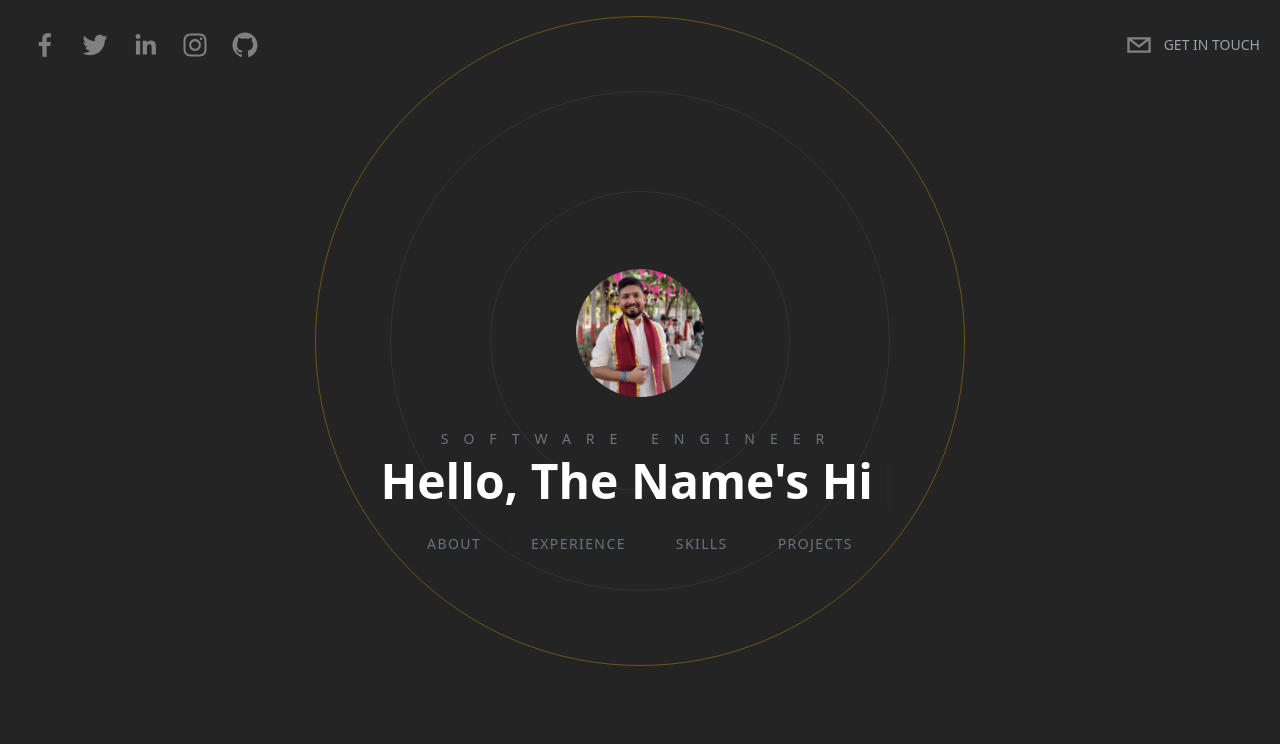
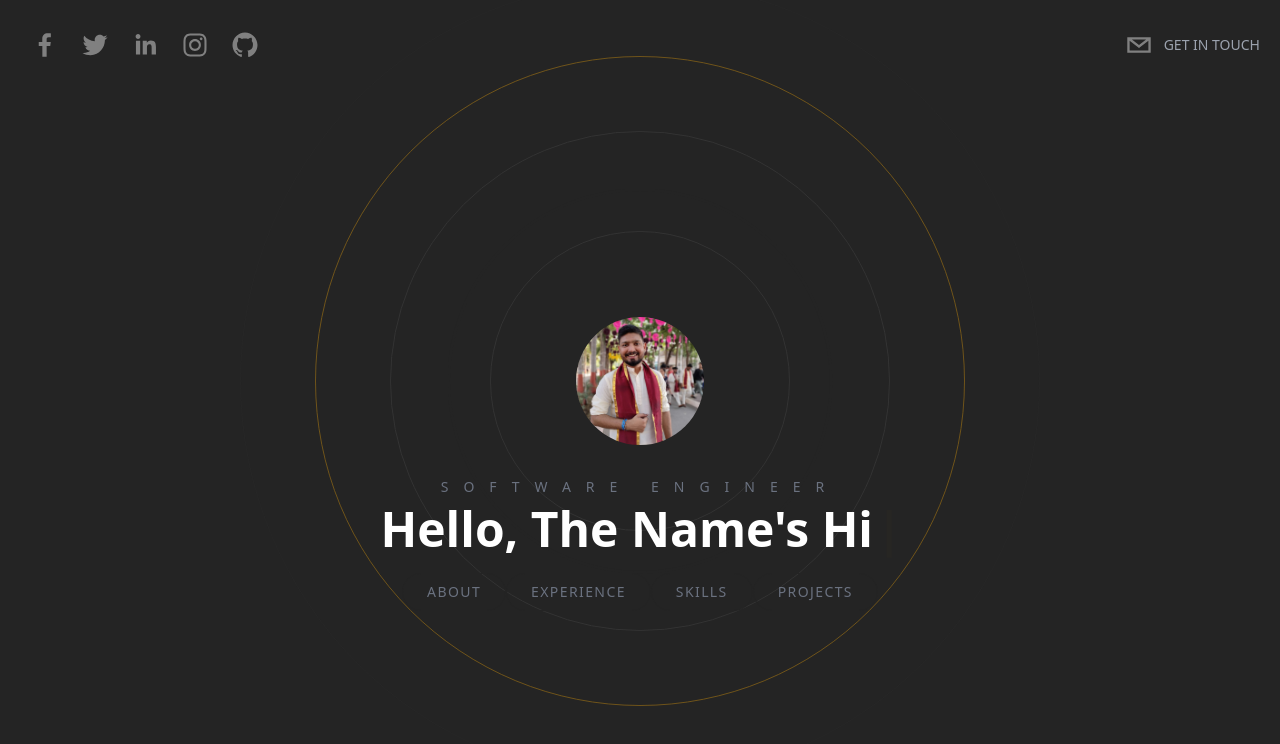
Before and after one commit to HimanshuGabhane4135/next-portfolio, a Next.js app: page / in a window 1280 px wide. Shown: the top 744 px of the page. Built offline with nearby package versions, Linux system fonts and the light colour scheme.

Commit message:
Hero section issue resolved

```diff
--- a/components/BackgroundCircles.tsx
+++ b/components/BackgroundCircles.tsx
@@ -3,7 +3,7 @@ import { motion } from "framer-motion";
 
 type Props = {};
 
-export default function BackgroundCircles({}: Props) {
+export default function BackgroundCircles({ }: Props) {
   return (
     <motion.div
       initial={{
@@ -19,11 +19,11 @@ export default function BackgroundCircles({}: Props) {
       }}
       className="relative flex justify-center items-center"
     >
-      <div className="absolute border border-[#333333] rounded-full h-[200px] w-[200px] mt-52 animate-ping" />
-      <div className="absolute border border-[#333333] rounded-full h-[300px] w-[300px] mt-52" />
-      <div className="absolute border border-[#333333] rounded-full h-[500px] w-[500px] mt-52" />
-      <div className="absolute border border-[#F7AB0A] opacity-20 rounded-full h-[650px] w-[650px] mt-52 animate-pulse" />
-      <div className="absolute border border-[#333333] opacity-20 rounded-full h-[800px] w-[800px] mt-52" />
+      <div className="absolute border border-[#333333] rounded-full h-[200px] w-[200px] mt-96 animate-ping" />
+      <div className="absolute border border-[#333333] rounded-full h-[300px] w-[300px] mt-96" />
+      <div className="absolute border border-[#333333] rounded-full h-[500px] w-[500px] mt-96" />
+      <div className="absolute border border-[#F7AB0A] opacity-20 rounded-full h-[650px] w-[650px] mt-96 animate-pulse" />
+      <div className="absolute border border-[#333333] opacity-20 rounded-full h-[800px] w-[800px] mt-96" />
     </motion.div>
   );
 }
--- a/components/Hero.tsx
+++ b/components/Hero.tsx
@@ -7,7 +7,7 @@ import Link from "next/link";
 
 type Props = {};
 
-export default function Hero({}: Props) {
+export default function Hero({ }: Props) {
   const [text, count] = useTypewriter({
     words: [
       "Hello, The Name's Himanshu Gabhane",
@@ -20,10 +20,10 @@ export default function Hero({}: Props) {
     delaySpeed: 2000,
   });
   return (
-    <div className="h-screen flex flex-col space-y-8 items-center justify-center text-center overflow-hidden">
+    <div className="h-screen flex flex-col items-center justify-center text-center overflow-hidden">
       <BackgroundCircles />
       <Image
-        className="relative rounded-full h-32 w-32 object-cover"
+        className="relative rounded-full h-32 w-32 object-cover mt-32 mb-8"
         src={profilePic}
         alt=""
       />
```
Also changed, not shown: 1 other file (tests, documents, lock files or other folders).
